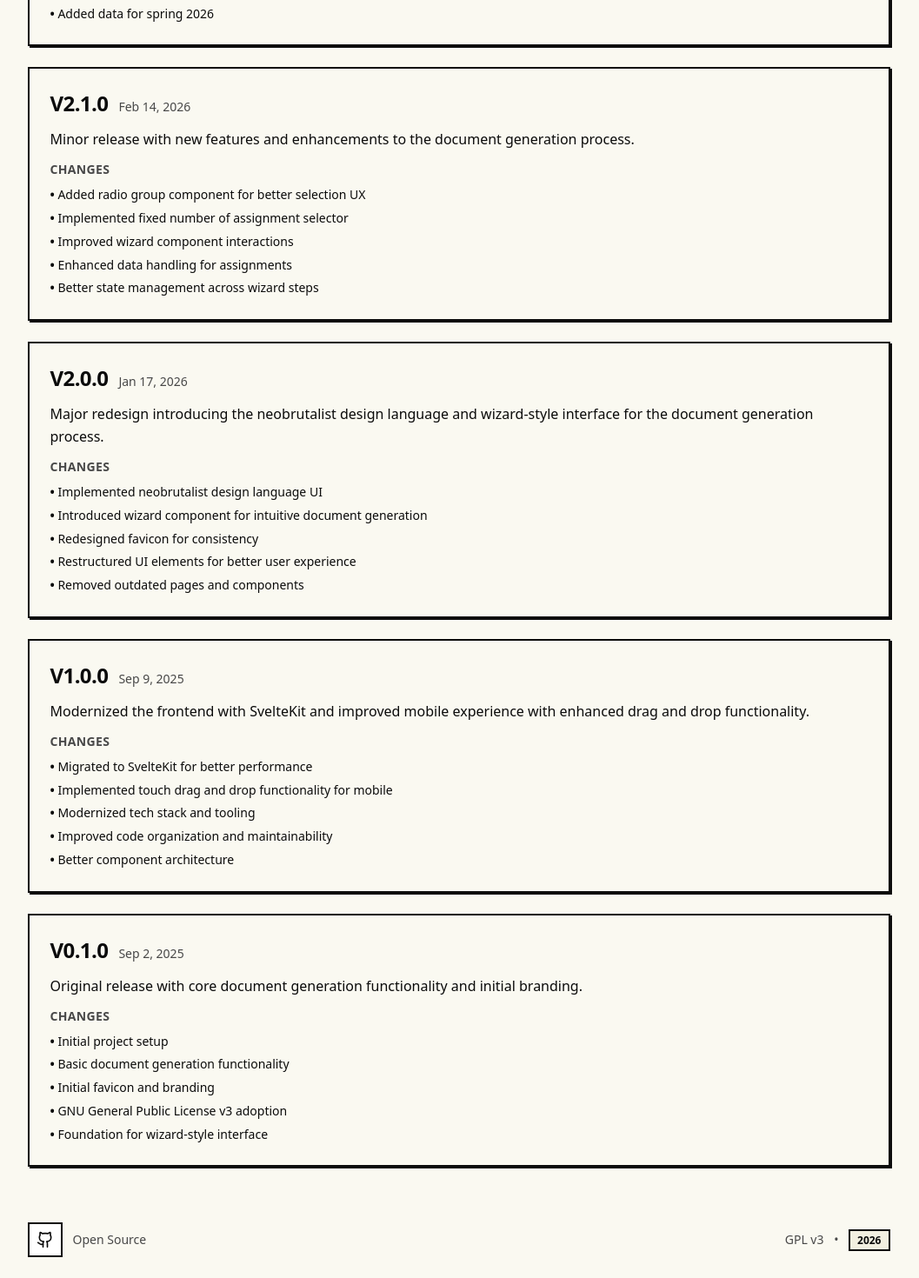
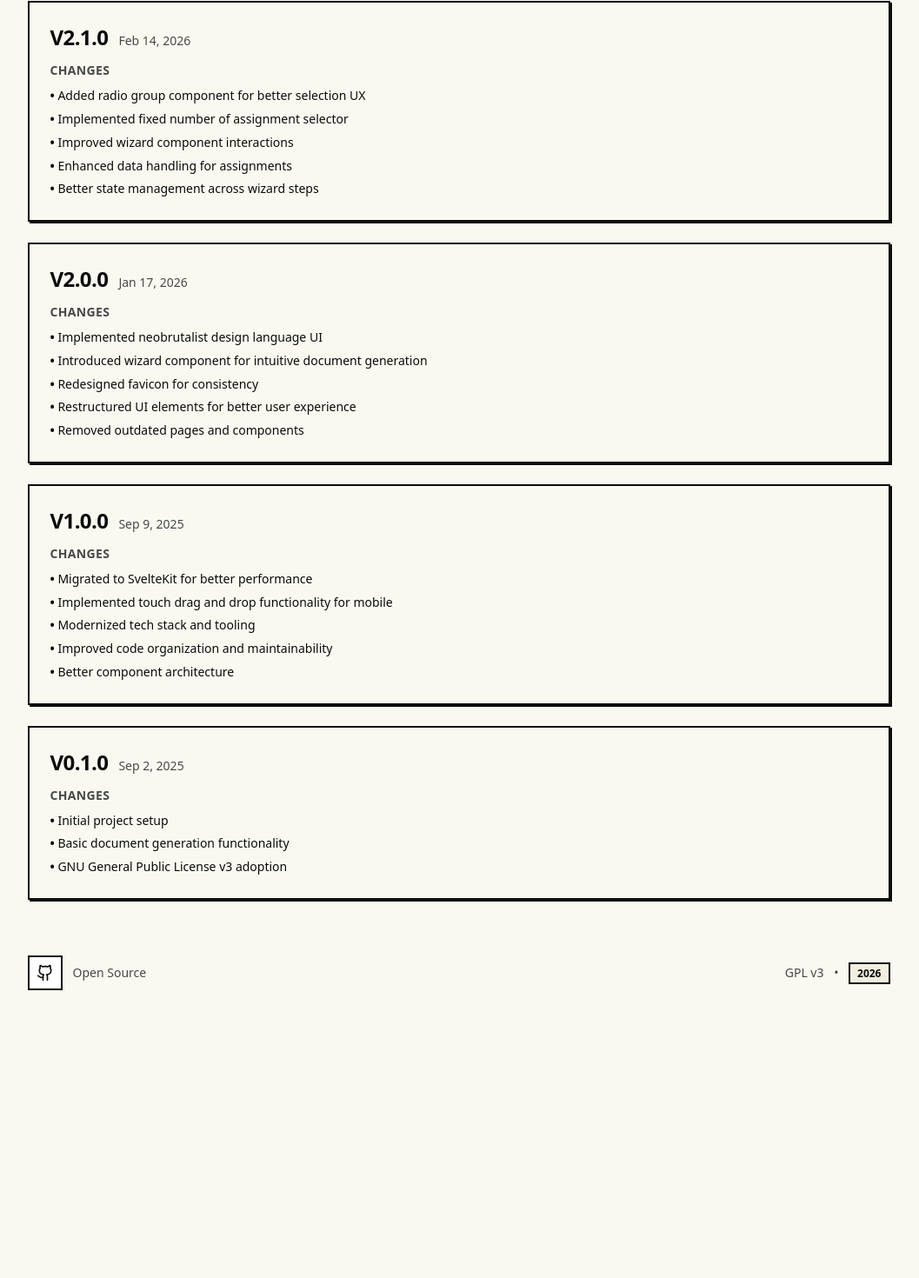
Before and after one commit to hammadmajid/zabdoc, a SvelteKit app in the folder worker/: page /changelog in a window 1280 px wide. Shown: the part 805-2275 px from the top of the page at 87% size, without its empty margins (105-1162 px from the left). After the commit the page ends 1968 px from the top, so only its background shows below. Built offline with nearby package versions, Linux system fonts and the light colour scheme.

Commit message:
fix changelog page

```diff
--- a/worker/src/routes/changelog/+page.svelte
+++ b/worker/src/routes/changelog/+page.svelte
@@ -2,7 +2,6 @@
     interface ChangelogEntry {
         version: string;
         date: string;
-        description: string;
         changes: string[];
     }
 
@@ -19,8 +18,6 @@
         {
             version: "2.2.0",
             date: "2026-02-15",
-            description:
-                "Release with UX improvements, bug fixes, and enhanced course icon rendering.",
             changes: [
                 "Added changelog page for version history",
                 "Render unique icon for each course",
@@ -32,8 +29,6 @@
         {
             version: "2.1.1",
             date: "2026-02-15",
-            description:
-                "Bug fixes and UX improvements including the neobrutalist design language and wizard-style document generation.",
             changes: [
                 "Fixed about page styling",
                 "Updated version display in navbar",
@@ -46,8 +41,6 @@
         {
             version: "2.1.0",
             date: "2026-02-14",
-            description:
-                "Minor release with new features and enhancements to the document generation process.",
             changes: [
                 "Added radio group component for better selection UX",
                 "Implemented fixed number of assignment selector",
@@ -59,8 +52,6 @@
         {
             version: "2.0.0",
             date: "2026-01-17",
-            description:
-                "Major redesign introducing the neobrutalist design language and wizard-style interface for the document generation process.",
             changes: [
                 "Implemented neobrutalist design language UI",
                 "Introduced wizard component for intuitive document generation",
@@ -72,8 +63,6 @@
         {
             version: "1.0.0",
             date: "2025-09-09",
-            description:
-                "Modernized the frontend with SvelteKit and improved mobile experience with enhanced drag and drop functionality.",
             changes: [
                 "Migrated to SvelteKit for better performance",
                 "Implemented touch drag and drop functionality for mobile",
@@ -85,14 +74,10 @@
         {
             version: "0.1.0",
             date: "2025-09-02",
-            description:
-                "Original release with core document generation functionality and initial branding.",
             changes: [
                 "Initial project setup",
                 "Basic document generation functionality",
-                "Initial favicon and branding",
-                "GNU General Public License v3 adoption",
-                "Foundation for wizard-style interface"
+                "GNU General Public License v3 adoption"
             ]
         }
     ];
@@ -123,10 +108,6 @@
                     </span>
                 </div>
 
-                <p class="text-foreground leading-relaxed">
-                    {entry.description}
-                </p>
-
                 <div class="space-y-2">
                     <h3 class="text-sm font-bold uppercase tracking-wide text-muted-foreground">
                         Changes
```
